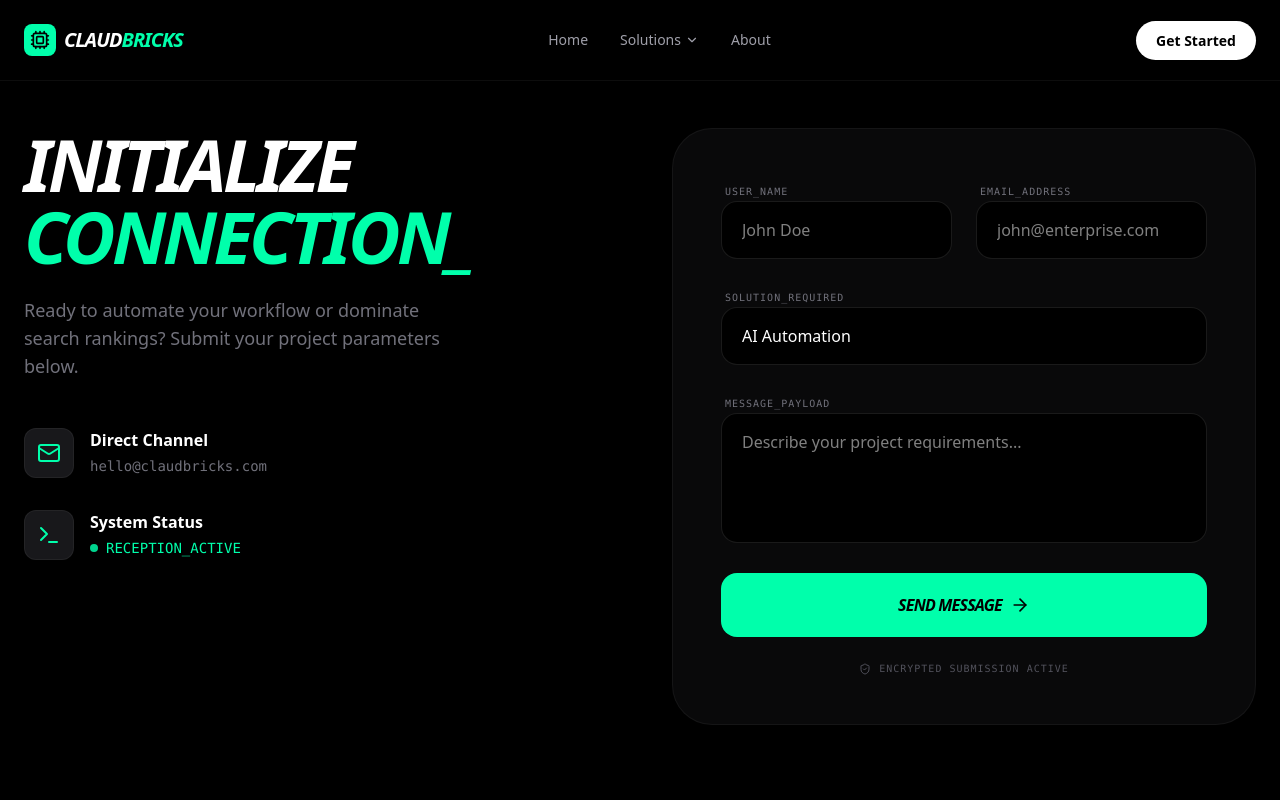
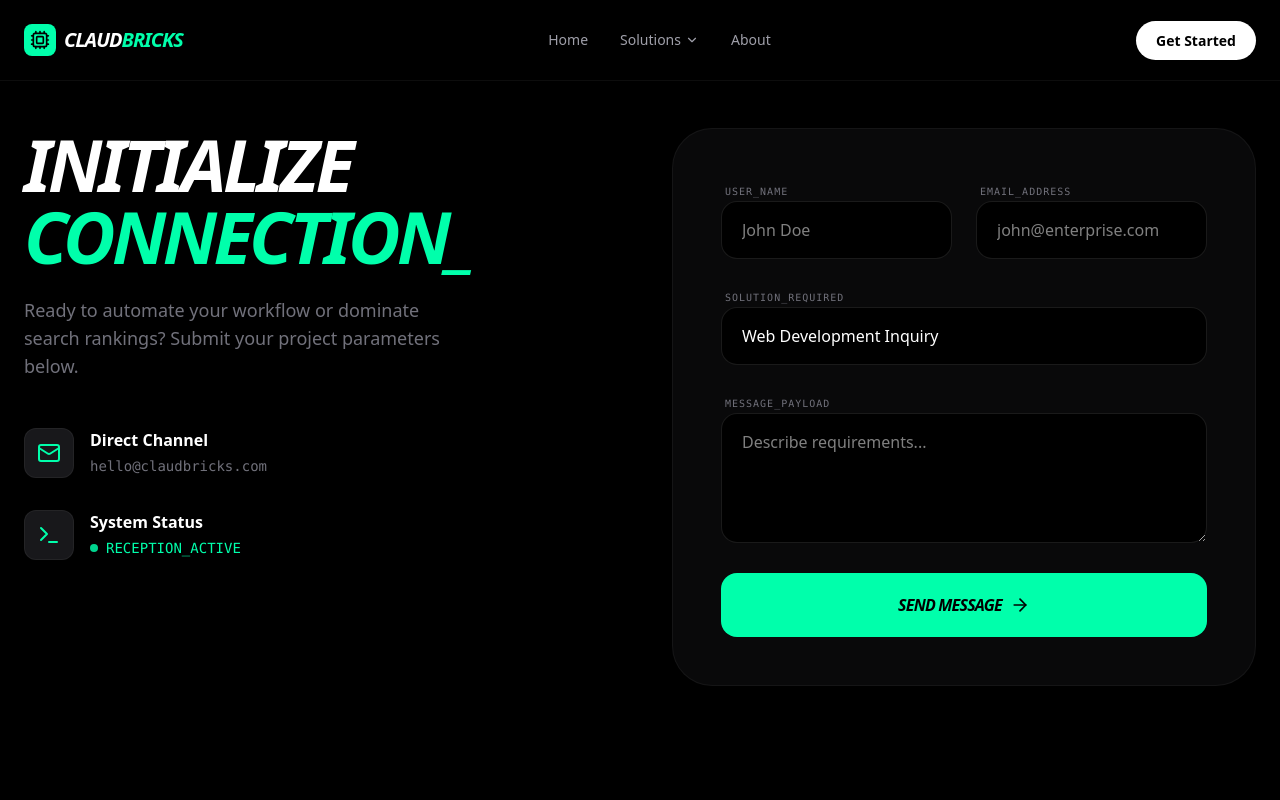
Before and after one commit to AmitMali/claudbricks-studio, a Next.js app: page /contact in a window 1280 px wide. Shown: the top 800 px of the page. Built offline with nearby package versions, Linux system fonts and the light colour scheme.

Commit message:
feat: resend api integration with form implemetation working

```diff
--- a/app/api/contact/route.ts
+++ b/app/api/contact/route.ts
@@ -8,12 +8,23 @@ export async function POST(req: Request) {
     const { name, email, solution, message } = await req.json();
 
     const data = await resend.emails.send({
-      from: "ClaudBricks <onboarding@resend.dev>",
+      from: "ClaudBricks Website Inquiry <inquiry@claudbricks.com>",
       to: "hello@claudbricks.com",
       subject: `New Project Inquiry: ${solution}`,
-      html: `<p><strong>Name:</strong> ${name}</p>
-      <br/<p><strong>Message:</strong> ${message}</p><br/>
-      <p><strong>Email:${email}</strong>`,
+      html: `<div style="font-family: 'Courier New', Courier, monospace; background-color: #000; color: #fff; padding: 40px; border: 1px solid #00FFAB;">
+      <h2 style="color: #000; text-transform: uppercase;">Incoming_Lead_Detected</h2>
+      <p style="color: #666;">TIMESTAMP: ${new Date().toISOString()}</p>
+      <hr style="border: 0; border-top: 1px solid #333; margin: 20px 0;" />
+
+      <p><strong style="color: #000;">SENDER:</strong> ${name}</p>
+      <p><strong style="color: #000;">CONTACT:</strong> ${email}</p>
+      <p><strong style="color: #000;">SOLUTION:</strong> ${solution}</p>
+
+      <div style="margin-top: 20px; padding: 20px; background: #111; border-radius: 8px;">
+        <p style="color: #000; margin-bottom: 10px;">MESSAGE_BODY:</p>
+        <p style="line-height: 1.6;">${message}</p>
+      </div>
+    </div>`,
     });
 
     // Handle Resend-specific errors (like limit reached)
--- a/app/contact/page.tsx
+++ b/app/contact/page.tsx
@@ -1,17 +1,52 @@
 "use client";
+import { useState } from "react"; // Added for state management
 import { motion } from "framer-motion";
 import {
   Mail,
-  MessageSquare,
   Terminal,
   ArrowRight,
   ShieldCheck,
+  Loader2,
+  CheckCircle2,
 } from "lucide-react";
 
 export default function ContactPage() {
+  // 1. Manage form states
+  const [status, setStatus] = useState<
+    "idle" | "loading" | "success" | "error"
+  >("idle");
+  const [errorMessage, setErrorMessage] = useState("");
+
+  async function handleSubmit(e: React.FormEvent<HTMLFormElement>) {
+    e.preventDefault();
+    setStatus("loading");
+
+    const formData = new FormData(e.currentTarget);
+    const data = {
+      name: formData.get("name"),
+      email: formData.get("email"),
+      solution: formData.get("solution"),
+      message: formData.get("message"),
+    };
+
+    try {
+      const response = await fetch("/api/contact", {
+        method: "POST",
+        headers: { "Content-Type": "application/json" },
+        body: JSON.stringify(data),
+      });
+
+      if (!response.ok) throw new Error("Connection_Timeout");
+
+      setStatus("success");
+    } catch (err) {
+      setStatus("error");
+      setErrorMessage("System_Overload: Please try again later.");
+    }
+  }
+
   return (
     <main className="min-h-screen pt-32 pb-20 px-6 bg-black relative overflow-hidden">
-      {/* Background grid to match Homepage */}
       <div className="absolute inset-0 bg-grid-white opacity-[0.02] -z-10" />
 
       <div className="max-w-7xl mx-auto grid grid-cols-1 lg:grid-cols-2 gap-16">
@@ -61,21 +96,40 @@ export default function ContactPage() {
         </div>
 
         {/* Right Side: The Form */}
-        <motion.div
-          initial={{ opacity: 0, y: 20 }}
-          animate={{ opacity: 1, y: 0 }}
-          className="bg-zinc-900/40 backdrop-blur-3xl border border-white/5 p-8 md:p-12 rounded-[2.5rem] relative"
+        <motion.div className="bg-zinc-900/40 backdrop-blur-3xl border border-white/5 p-8 md:p-12 rounded-[2.5rem]">
+          {status === "success" ? (
+            // Success Message State
+            <div className="h-[400px] flex flex-col items-center justify-center text-center space-y-6">
+              <div className="p-4 bg-[#00FFAB]/10 rounded-full text-[#00FFAB]">
+                <CheckCircle2 size={48} />
+              </div>
+              <h2 className="text-3xl font-black text-white italic uppercase tracking-tighter">
+                Transmission_Received
+              </h2>
+              <p className="text-zinc-500 max-w-xs">
+                Our engineering team has received your payload. Expect a
+                response within 24 hours.
+              </p>
+              <button
+                onClick={() => setStatus("idle")}
+                className="text-[#00FFAB] text-xs font-mono uppercase tracking-[0.2em] hover:underline"
               >
-          <form className="space-y-6" onSubmit={(e) => e.preventDefault()}>
+                Send_New_Message
+              </button>
+            </div>
+          ) : (
+            <form className="space-y-6" onSubmit={handleSubmit}>
               <div className="grid grid-cols-1 md:grid-cols-2 gap-6">
                 <div className="space-y-2">
                   <label className="text-[10px] font-mono text-zinc-500 uppercase tracking-widest ml-1">
                     User_Name
                   </label>
                   <input
+                    name="name"
+                    required
                     type="text"
                     placeholder="John Doe"
-                  className="w-full bg-black border border-white/10 rounded-2xl px-5 py-4 text-white focus:border-[#00FFAB] outline-none transition-all"
+                    className="w-full bg-black border border-white/10 rounded-2xl px-5 py-4 text-white focus:border-[#00FFAB] outline-none"
                   />
                 </div>
                 <div className="space-y-2">
@@ -83,9 +137,11 @@ export default function ContactPage() {
                     Email_Address
                   </label>
                   <input
+                    name="email"
+                    required
                     type="email"
                     placeholder="john@enterprise.com"
-                  className="w-full bg-black border border-white/10 rounded-2xl px-5 py-4 text-white focus:border-[#00FFAB] outline-none transition-all"
+                    className="w-full bg-black border border-white/10 rounded-2xl px-5 py-4 text-white focus:border-[#00FFAB] outline-none"
                   />
                 </div>
               </div>
@@ -94,11 +150,17 @@ export default function ContactPage() {
                 <label className="text-[10px] font-mono text-zinc-500 uppercase tracking-widest ml-1">
                   Solution_Required
                 </label>
-              <select className="w-full bg-black border border-white/10 rounded-2xl px-5 py-4 text-white focus:border-[#00FFAB] outline-none transition-all appearance-none">
-                <option>AI Automation</option>
-                <option>Technical SEO Audit</option>
-                <option>Software Engineering</option>
-                <option>Other</option>
+                <select
+                  name="solution"
+                  className="w-full bg-black border border-white/10 rounded-2xl px-5 py-4 text-white focus:border-[#00FFAB] outline-none appearance-none"
+                >
+                  <option value="Web_Development">
+                    Web Development Inquiry
+                  </option>
+                  <option value="ai_automation">AI Automation</option>
+                  <option value="seo_audit">Technical SEO Audit</option>
+                  <option value="software_eng">Software Engineering</option>
+                  <option value="other">Other Inquiry</option>
                 </select>
               </div>
 
@@ -107,24 +169,41 @@ export default function ContactPage() {
                   Message_Payload
                 </label>
                 <textarea
+                  name="message"
+                  required
                   rows={4}
-                placeholder="Describe your project requirements..."
-                className="w-full bg-black border border-white/10 rounded-2xl px-5 py-4 text-white focus:border-[#00FFAB] outline-none transition-all resize-none"
-              ></textarea>
+                  placeholder="Describe requirements..."
+                  className="w-full bg-black border border-white/10 rounded-2xl px-5 py-4 text-white focus:border-[#00FFAB] outline-none"
+                />
               </div>
 
-            <button className="w-full bg-[#00FFAB] text-black font-black py-5 rounded-2xl uppercase italic tracking-tighter flex items-center justify-center gap-2 hover:bg-white transition-all group">
+              {status === "error" && (
+                <p className="text-red-500 text-[10px] font-mono uppercase text-center">
+                  {errorMessage}
+                </p>
+              )}
+
+              <button
+                disabled={status === "loading"}
+                className="w-full bg-[#00FFAB] disabled:bg-zinc-800 disabled:text-zinc-600 text-black font-black py-5 rounded-2xl uppercase italic tracking-tighter flex items-center justify-center gap-2 hover:bg-white transition-all group"
+              >
+                {status === "loading" ? (
+                  <>
+                    Processing_Data{" "}
+                    <Loader2 className="animate-spin" size={20} />
+                  </>
+                ) : (
+                  <>
                     Send Message{" "}
                     <ArrowRight
                       size={20}
                       className="group-hover:translate-x-1 transition-transform"
                     />
+                  </>
+                )}
               </button>
-
-            <div className="flex items-center justify-center gap-2 text-zinc-600 text-[10px] font-mono uppercase tracking-widest mt-4">
-              <ShieldCheck size={12} /> Encrypted Submission Active
-            </div>
             </form>
+          )}
         </motion.div>
       </div>
     </main>
```
Lines whose indentation alone changed are shown as unchanged.
